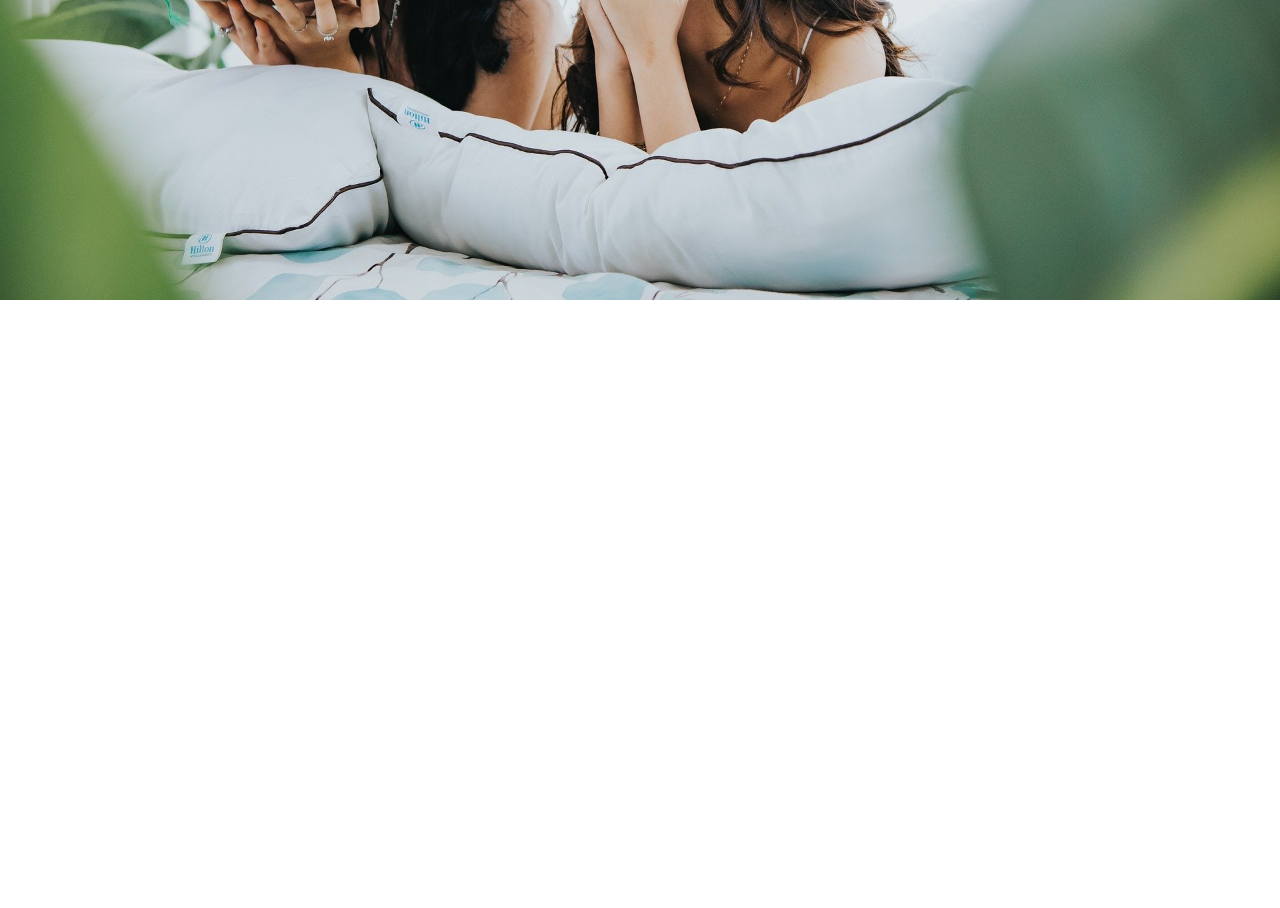
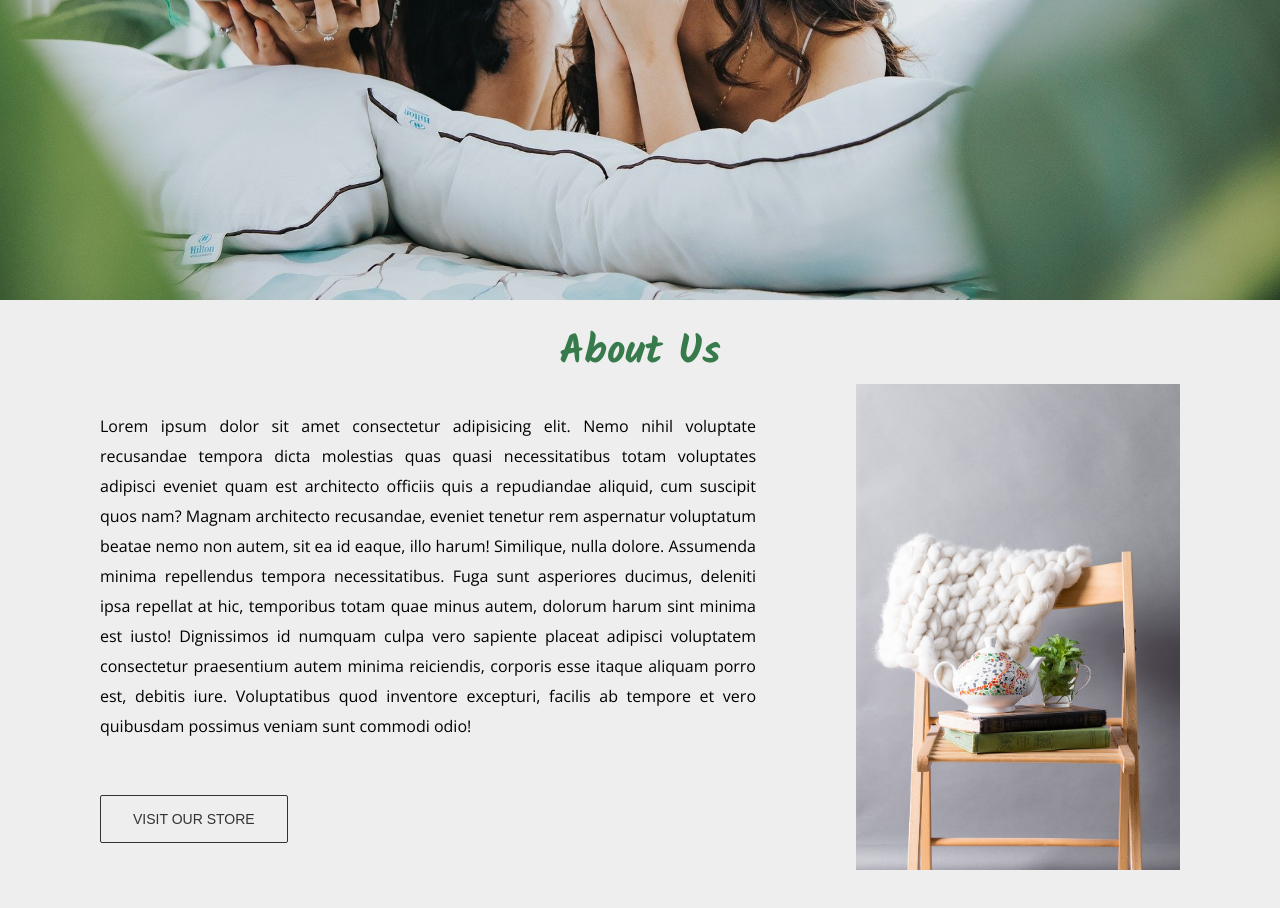
Before and after one commit to marekjanik/healthys, a website: page index.html in a window 1280 px wide. Shown: the part 570-1478 px from the top of the page. Before the commit the page ends 870 px from the top, so only its background shows below. Drawn offline with nearby package versions, Linux system fonts and the light colour scheme.

Commit message:
Added style to About

```diff
--- a/index.html
+++ b/index.html
@@ -47,6 +47,32 @@
     </section>
     <!-- / home -->
 
+    <section class="about">
+      <h2 class="about__heading">About Us</h2>
+      <div class="about__content">
+        <div class="about__content-desc">
+          <p class="about__content-text">
+            Lorem ipsum dolor sit amet consectetur adipisicing elit. Nemo nihil
+            voluptate recusandae tempora dicta molestias quas quasi
+            necessitatibus totam voluptates adipisci eveniet quam est architecto
+            officiis quis a repudiandae aliquid, cum suscipit quos nam? Magnam
+            architecto recusandae, eveniet tenetur rem aspernatur voluptatum
+            beatae nemo non autem, sit ea id eaque, illo harum! Similique, nulla
+            dolore. Assumenda minima repellendus tempora necessitatibus. Fuga
+            sunt asperiores ducimus, deleniti ipsa repellat at hic, temporibus
+            totam quae minus autem, dolorum harum sint minima est iusto!
+            Dignissimos id numquam culpa vero sapiente placeat adipisci
+            voluptatem consectetur praesentium autem minima reiciendis, corporis
+            esse itaque aliquam porro est, debitis iure. Voluptatibus quod
+            inventore excepturi, facilis ab tempore et vero quibusdam possimus
+            veniam sunt commodi odio!
+          </p>
+          <button class="about__btn btn-store">Visit Our Store</button>
+        </div>
+        <img src="/images/about.jpg" alt="" class="about__content-img" />
+      </div>
+    </section>
+
     <script src="js/main.js"></script>
   </body>
 </html>
--- /dev/null
+++ b/scss/_about.scss
@@ -0,0 +1,38 @@
+.about {
+  height: 100vh;
+  background-color: $header;
+  font-family: $main-font;
+
+  &__heading {
+    padding-top: 20px;
+    text-align: center;
+    font-size: 40px;
+    font-family: $span-font;
+    color: $main-color;
+  }
+
+  &__content {
+    @include flex(center, space-between, row);
+    padding: 0 100px;
+    // padding: 3% 3%;
+  }
+
+  &__content-desc {
+    @include flex(space-around, flex-start, column);
+  }
+
+  &__content-text {
+    text-align: justify;
+    font-weight: 100;
+    line-height: 30px;
+  }
+
+  &__btn {
+    @include btn;
+  }
+
+  &__content-img {
+    margin-left: 100px;
+    width: 30%;
+  }
+}
--- a/scss/_header.scss
+++ b/scss/_header.scss
@@ -1,6 +1,5 @@
 .header {
   @include flex(space-between, center, row);
-  width: 100vw;
   height: 70px;
   padding: 0 30px;
   border-bottom: 1px solid #333;
--- a/scss/main.scss
+++ b/scss/main.scss
@@ -2,6 +2,11 @@
   margin: 0;
   padding: 0;
   box-sizing: border-box;
+}
+
+body {
+  // max-width: 2400px;
+  margin: 0 auto;
 }
 
 @import url("https://fonts.googleapis.com/css2?family=Open+Sans:ital,wght@0,300;0,400;0,600;0,700;0,800;1,300;1,400;1,600;1,700;1,800&display=swap");
@@ -11,3 +16,4 @@
 @import "variables";
 @import "header";
 @import "home";
+@import "about";
```
Also changed, not shown: css/main.css, images/about.jpg (added), 1 other file.
